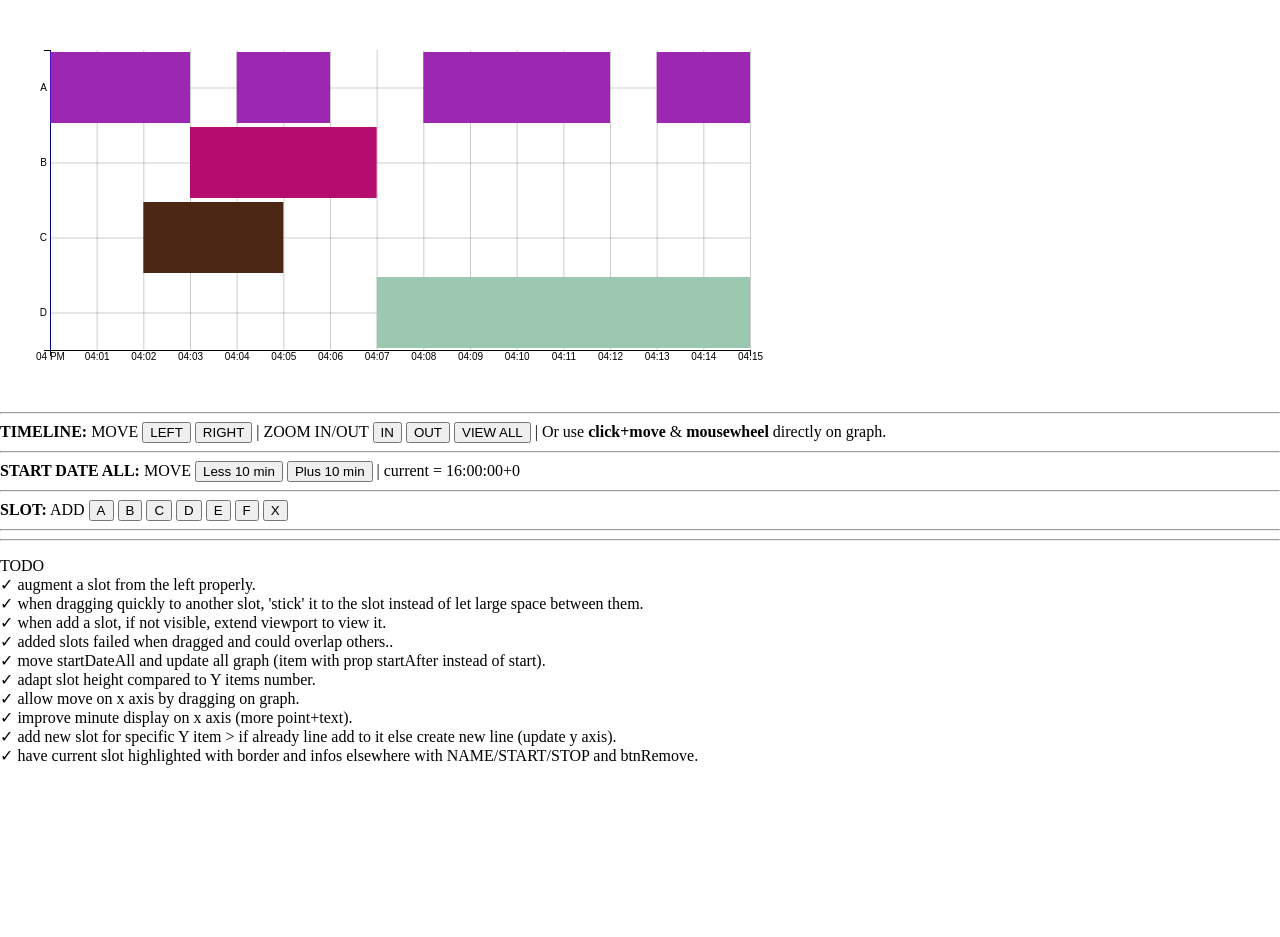
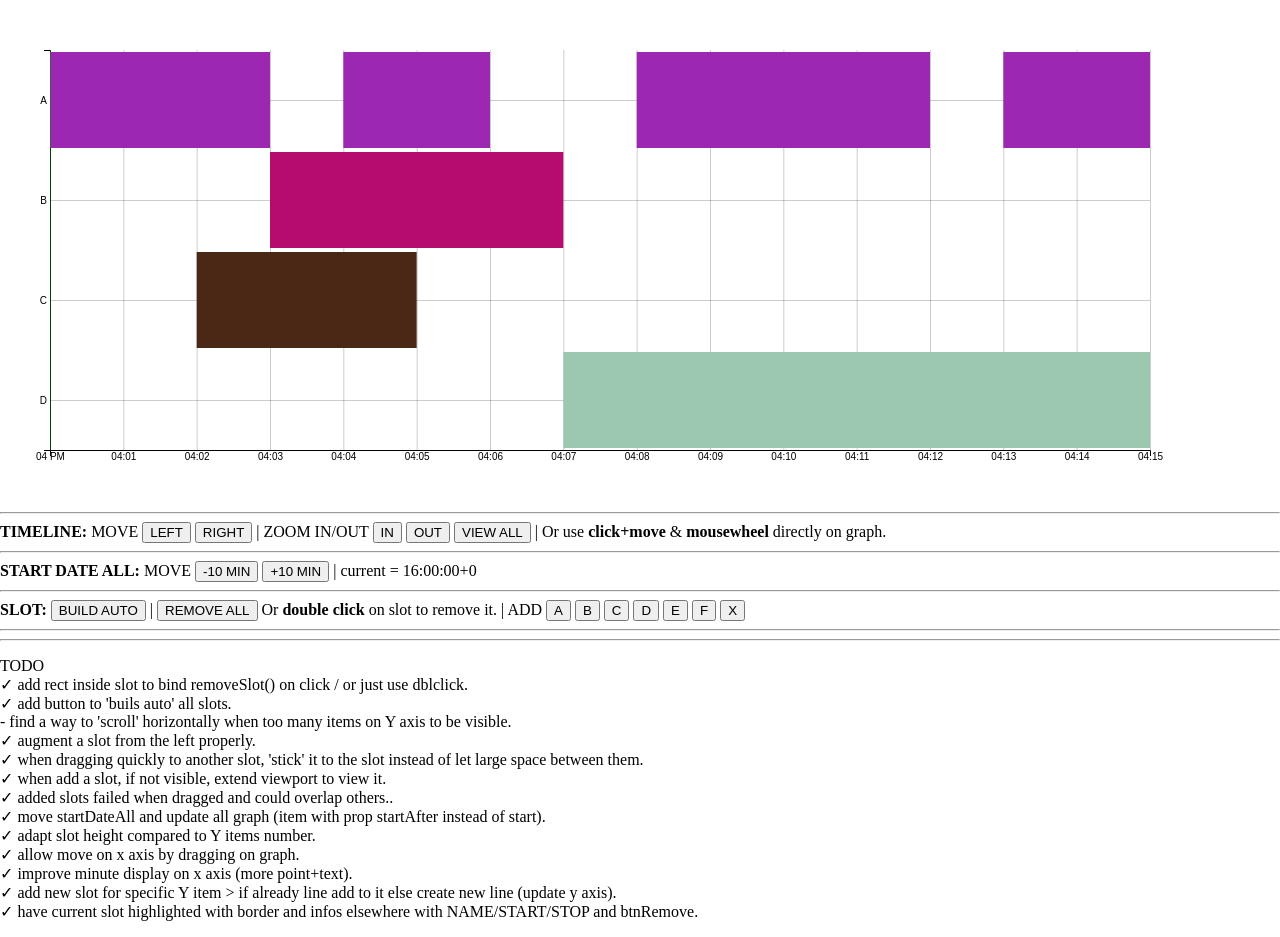
Before and after one commit to bertrandg/d3-gantt-scheduler, a website: page index.html in a window 1280 px wide. Before the commit the page ends 800 px from the top, so only its background shows below. Drawn offline with Linux system fonts and the light colour scheme.

Commit message:
add dblclick on slot to remove it.

```diff
--- a/app.js
+++ b/app.js
@@ -1,7 +1,7 @@
 //@ts-check
 
-const WIDTH = 800;
-const HEIGHT = 400;
+const WIDTH = 1200;
+const HEIGHT = 500;
 const BORDER = 50;
 const GAP = 60;
 
@@ -58,7 +58,8 @@ function buildDom() {
         .attr('class', 'main')
         .attr('transform', 'translate(' + BORDER + ',' + BORDER + ')')
         .call(d3.zoom()
-            .on('zoom', scrollZoom));
+            .on('zoom', scrollZoom))
+        .on("dblclick.zoom", null);
 
     elAxisX = elMain.append('g')
         .attr('class', 'axis axis--x')
@@ -87,8 +88,7 @@ function buildDom() {
         .attr('x1', scaleX(dateStartAll))
         .attr('y1', scaleY.range()[0])
         .attr('x2', scaleX(dateStartAll))
-        .attr('y2', scaleY.range()[1])
-        .style('stroke', 'blue');
+        .attr('y2', scaleY.range()[1]);
 
     let startZoomK = 1;
 
@@ -100,6 +100,7 @@ function buildDom() {
         updateAxisX(getDatePlusDuration(start, duration), getDatePlusDuration(end, duration), 0);
     }
     function scrollZoom() {
+ console.log("scrollZoom ");
         if(d3.event.transform.k > startZoomK) {
             zoomAxisX('in');
         }
@@ -138,6 +139,7 @@ function updateData() {
         .attr('height', slotHeight)
         .attr('cursor', 'move')
         .style('fill', d => getColor(d.name))
+        .on('dblclick', zoneDblClick)
         .call(d3.drag()
             .on('start', dragZoneStart)
             .on('drag', dragZoneProgress)
@@ -174,6 +176,15 @@ function updateData() {
     let startDragMouseX = null;
     let startDragDuration = null;
     let startDragDate = null;
+
+    ///////////////////////////////////////////
+    ///////////////////////////////////////////
+
+    function zoneDblClick(slot) {
+ console.log("slot ", slot);
+
+        removeSlot(slot.id);
+    }
 
     ///////////////////////////////////////////
     ///////////////////////////////////////////
@@ -453,6 +464,35 @@ function addSlot(name) {
     updateAxisY();
 }
 
+function removeAllSlot() {
+    data = [];
+
+    updateData();
+    selectSlot(-1);
+    updateAxisY();
+}
+
+function buildAutoSlot() {
+    const list = ['A', 'B', 'C', 'D', 'E', 'F', 'G', 'H', 'I', 'J', 'K', 'L', 'M', 'N', 'O', 'X'];
+
+    const tempData = [];
+    list.forEach((name, i) => {
+        tempData.push({
+            id: i+1,
+            name: name,
+            startAfter: i*GAP*2,
+            duration: GAP
+        });
+    });
+
+    data = tempData;
+
+    updateData();
+    selectSlot(-1);
+    zoomViewAllAxisX(0);
+    updateAxisY();
+}
+
 
 
 function moveAxisX(dir) {
@@ -471,7 +511,7 @@ function zoomAxisX(dir) {
     let diff = 2*60;
     switch(true) {
         // less 15min visible > move 1min each side if unzoom
-        case durationVisible <= 15*60:      diff = (dir === 'out') ? 1*60 : 0;      break;
+        case durationVisible <= 10*60:      diff = (dir === 'out') ? 1*60 : 0;      break;
         // less 30min visible > move 1min each side
         case durationVisible <= 30*60:      diff = 1*60;                            break;
         // less 1hour visible > move 4min each side
@@ -599,7 +639,7 @@ function getUniqList() {
 function getSlotHeight() {
     const l = getUniqList().length;
 
-    return Math.ceil((HEIGHT - 2*BORDER) / l) - 4;
+    return Math.ceil((HEIGHT - 2*BORDER) / l) - (l>10 ? 0 : 4);
 }
 
 
--- a/index.html
+++ b/index.html
@@ -17,11 +17,13 @@
          | Or use <b>click+move</b> & <b>mousewheel</b> directly on graph.
         <hr>
         <b>START DATE ALL:</b> MOVE
-        <button onClick="moveStartDate(-10 * 60)">Less 10 min</button>
-        <button onClick="moveStartDate(10 * 60)">Plus 10 min</button>
+        <button onClick="moveStartDate(-10 * 60)">-10 MIN</button>
+        <button onClick="moveStartDate(10 * 60)">+10 MIN</button>
          | current = <span id="startDate"></span>
          <hr>
-        <b>SLOT:</b> ADD
+         <b>SLOT:</b>
+         <button onClick="buildAutoSlot()">BUILD AUTO</button> |
+         <button onClick="removeAllSlot()">REMOVE ALL</button> Or <b>double click</b> on slot to remove it. | ADD
          <button onClick="addSlot('A')">A</button>
          <button onClick="addSlot('B')">B</button>
          <button onClick="addSlot('C')">C</button>
@@ -34,6 +36,9 @@
         <hr>
         <p>
             TODO<br>
+            ✓ add rect inside slot to bind removeSlot() on click / or just use dblclick.<br>
+            ✓ add button to 'buils auto' all slots.<br>
+            - find a way to 'scroll' horizontally when too many items on Y axis to be visible.<br>
             ✓ augment a slot from the left properly.<br>
             ✓ when dragging quickly to another slot, 'stick' it to the slot instead of let large space between them.<br>
             ✓ when add a slot, if not visible, extend viewport to view it.<br>
@@ -53,6 +58,9 @@
             .tick line{
                 opacity: 0.2;
             }
+            .dateStartAll {
+                stroke: green;
+            }
             .zone.active {
                 stroke: blue;
                 stroke-width: 3px;
```
Lines whose indentation alone changed are shown as unchanged.
